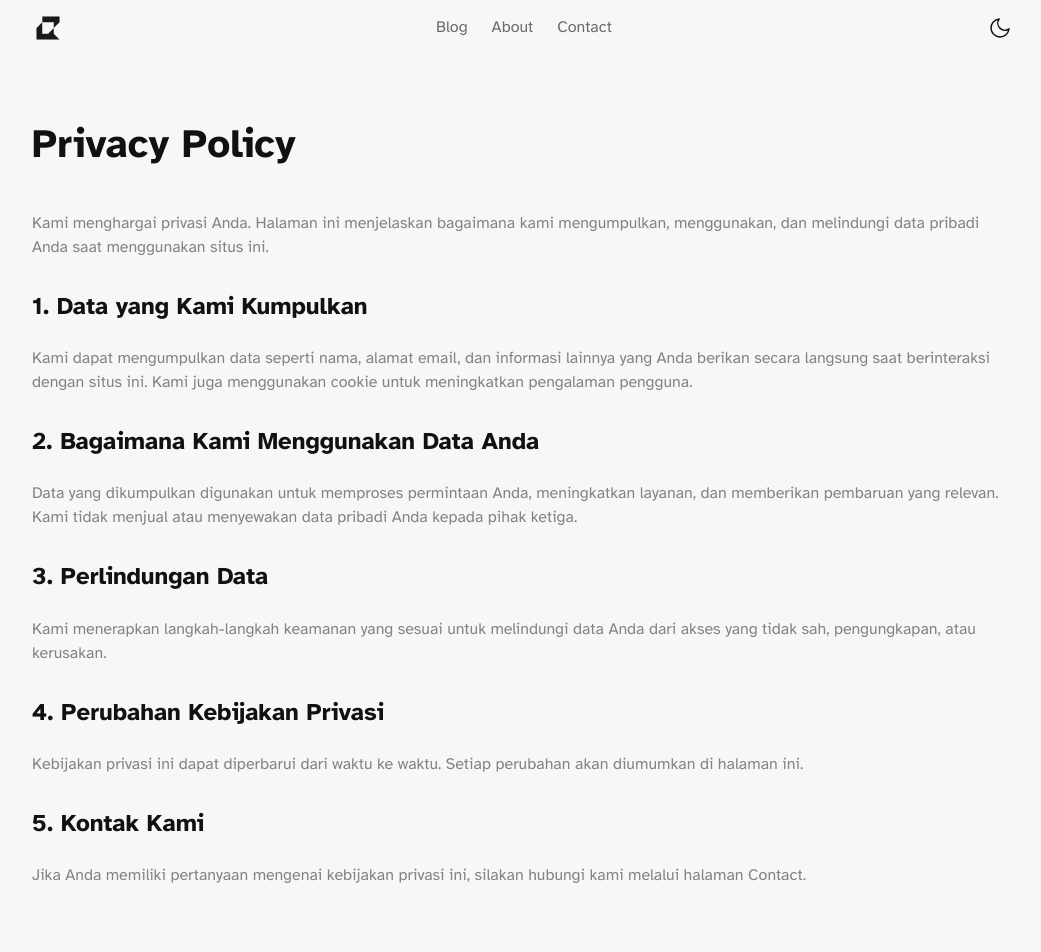
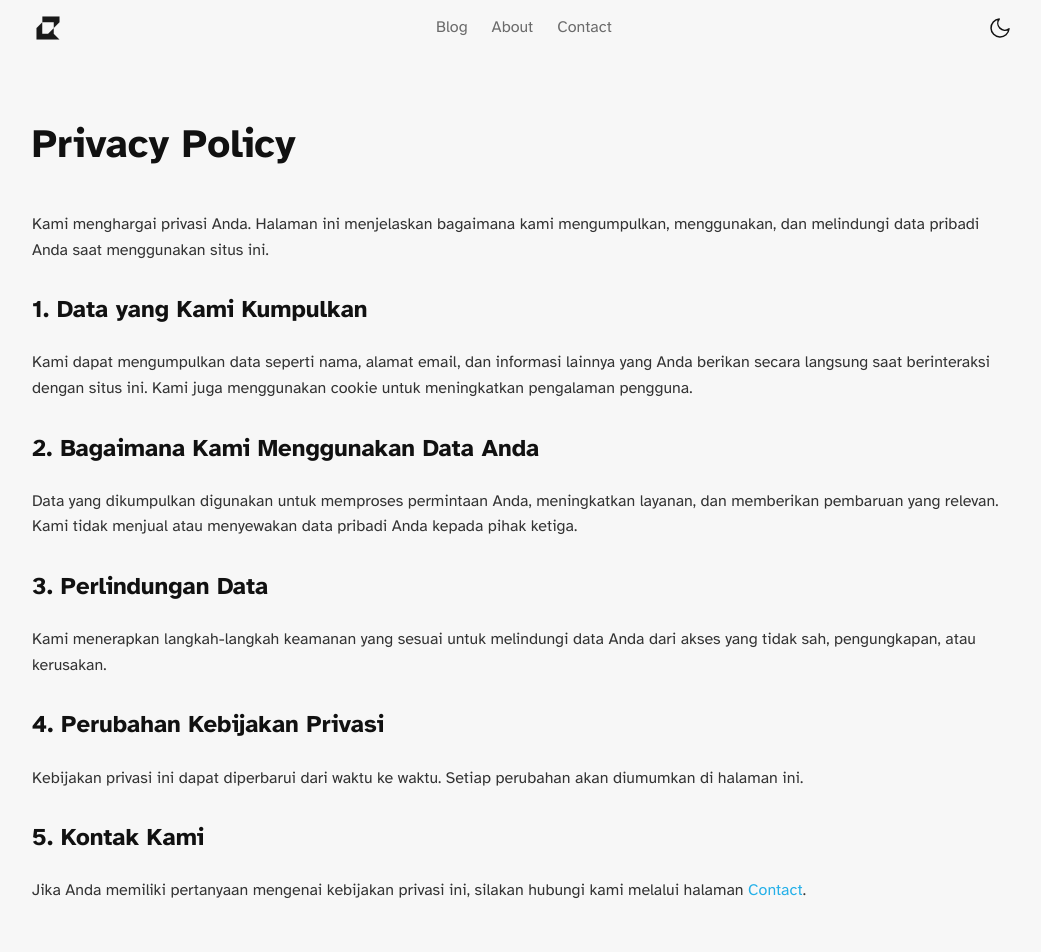
Before and after one commit to c0desk1/bimaakbar-web, a Next.js app: page /privacy in a window 1280 px wide. Shown: the top 952 px of the page, without its empty margins (116-1157 px from the left). Built offline with nearby package versions, Linux system fonts and the light colour scheme.

Commit message:
Update globals.css

```diff
--- a/src/app/globals.css
+++ b/src/app/globals.css
@@ -41,6 +41,9 @@ main {
   overflow-x: hidden;
   color: var(--foreground);
   overflow-wrap: break-word;
+  margin-inline: auto;
+  line-height: 1.6;
+  font-size: 1rem;
 }
 
 .prose h1, h1 { font-size: 2.5rem; }
@@ -86,8 +89,8 @@ main {
 }
 .prose p {
   margin-bottom: 2rem;
-  line-height: 1.5rem;
-  opacity: 0.5;
+  line-height: 1.6;
+  opacity: 0.85;
   color: var(--foreground);
   font-size: medium;
 }
@@ -115,7 +118,7 @@ main {
   cursor: help;
 }
 .prose a {
-  color: var(--color-accent);
+  color: var(--accent);
   background-image: linear-gradient(var(--accent), var(--accent));
   background-size: 0% 2px;
   background-position: 0% 100%;
@@ -188,7 +191,7 @@ main {
   font-family: 'Fira Code', monospace;
   font-size: 0.85em;
   word-break: break-word;
-  color: var(--color-fg);
+  color: var(--foreground);
 }
 .prose figure {
   margin: 1.5em 0;
@@ -219,8 +222,9 @@ main {
   border-radius: 8px;
   font-style: italic;
   margin-bottom: 2em;
-  color: var(--color-fg);
+  color: var(--foreground);
   border: 2px dashed var(--border);
+  line-height: 1.6;
 }
 .prose blockquote > :last-child {
   margin-bottom: 0;
@@ -264,7 +268,7 @@ main {
   width: auto;
 }
 .prose td {
-  color: var(--color-fg);
+  color: var(--foreground);
   border-top: 0.1px solid var(--border);
   padding: 0.5rem;
   text-align: left;
@@ -371,5 +375,5 @@ main {
   padding: 0.2em 0.4em;
   border-radius: 4px;
   font-size: 0.9em;
-  color: var(--color-fg);
+  color: var(--foreground);
 }
```
